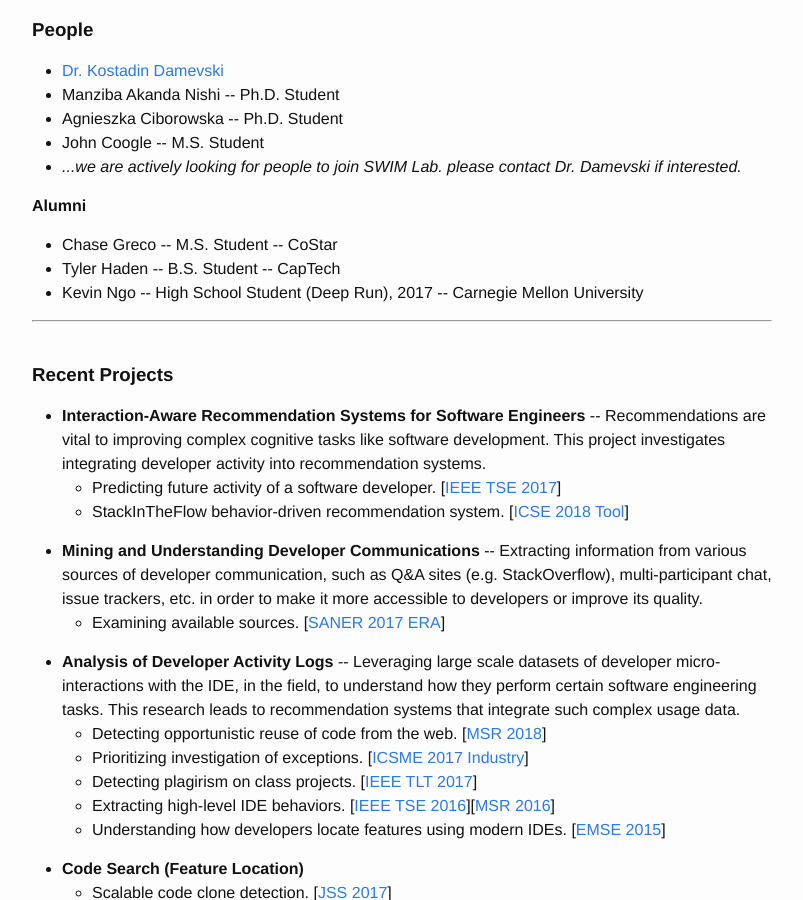
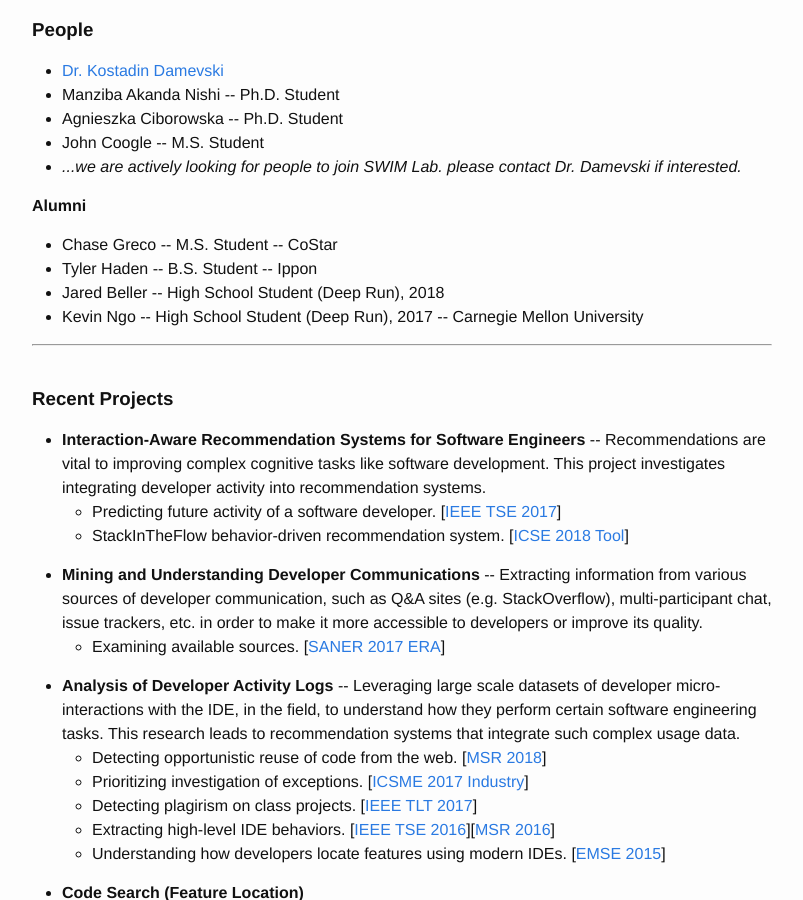
Before and after one commit to vcu-swim-lab/vcu-swim-lab.github.io, a Jekyll site: the page built from index.html, in a window 1280 px wide and 900 px high, scrolled down 787 px. Shown: the whole window, without its empty margins (238-1041 px from the left). Built offline with Jekyll 4.4.1, drawn with Linux system fonts in a browser that asks for light colours.

Commit message:
Update index.html

```diff
--- a/index.html
+++ b/index.html
@@ -49,7 +49,8 @@ title: About
       <h4><b>Alumni</b><h4>
       <ul>
         <li>Chase Greco -- M.S. Student -- CoStar</li>
-        <li>Tyler Haden -- B.S. Student -- CapTech</li>
+        <li>Tyler Haden -- B.S. Student -- Ippon</li>
+        <li>Jared Beller -- High School Student (Deep Run), 2018</li>
         <li>Kevin Ngo -- High School Student (Deep Run), 2017 -- Carnegie Mellon University</li>
       </ul>
       <hr>
```
